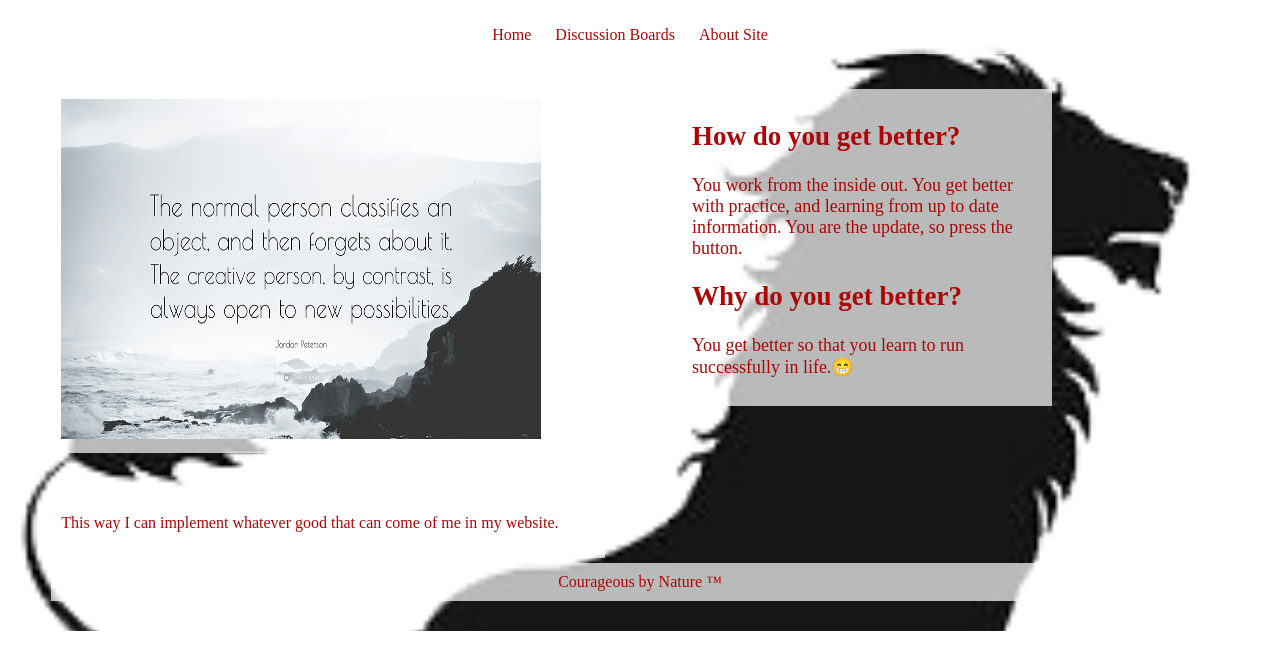
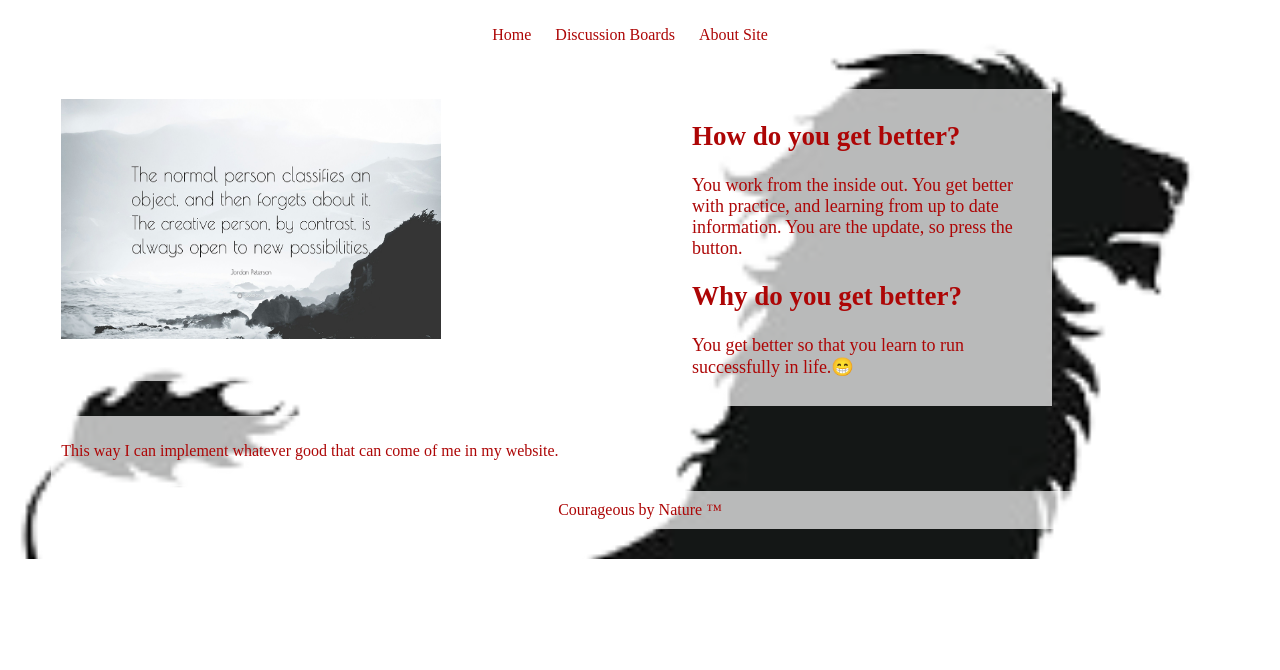
Before and after one commit to GAlonso17/html5, a plain HTML site: page index.html in a window 1280 px wide. Shown: the part 122-792 px from the top of the page. Drawn offline with Linux system fonts and the light colour scheme; a web font is replaced by a local one.

Commit message:
css media

```diff
--- a/index.html
+++ b/index.html
@@ -1,6 +1,7 @@
 <!doctype html>
 <html>
 <head>
+<meta name="viewport" content="width=device-width, initial-scale=1.0">
 <meta charset="UTF-8">
 <title>Courageous by Nature</title>
 <link href="main.css" type="text/css" rel="stylesheet">
@@ -17,7 +18,7 @@
   <li><a href="index2.html">About Site</a></li>
 	  </ul></nav></div>
 
-<div class="left grid-item"><img src="Images/jpnormalvscreative.jpg" alt="Normal Vs Creative" width="480" height="340"></div>
+<div class="left grid-item"><img src="Images/jpnormalvscreative.jpg" alt="Normal Vs Creative" width="380" height="240"></div>
 <div class="right grid-item">
 	<h2>How do you get better?</h2>
 		<p>You work from the inside out. You get better with practice, and learning from up to date information. You are the update, so press the button. </p>
```
Also changed, not shown: 1 other file.
